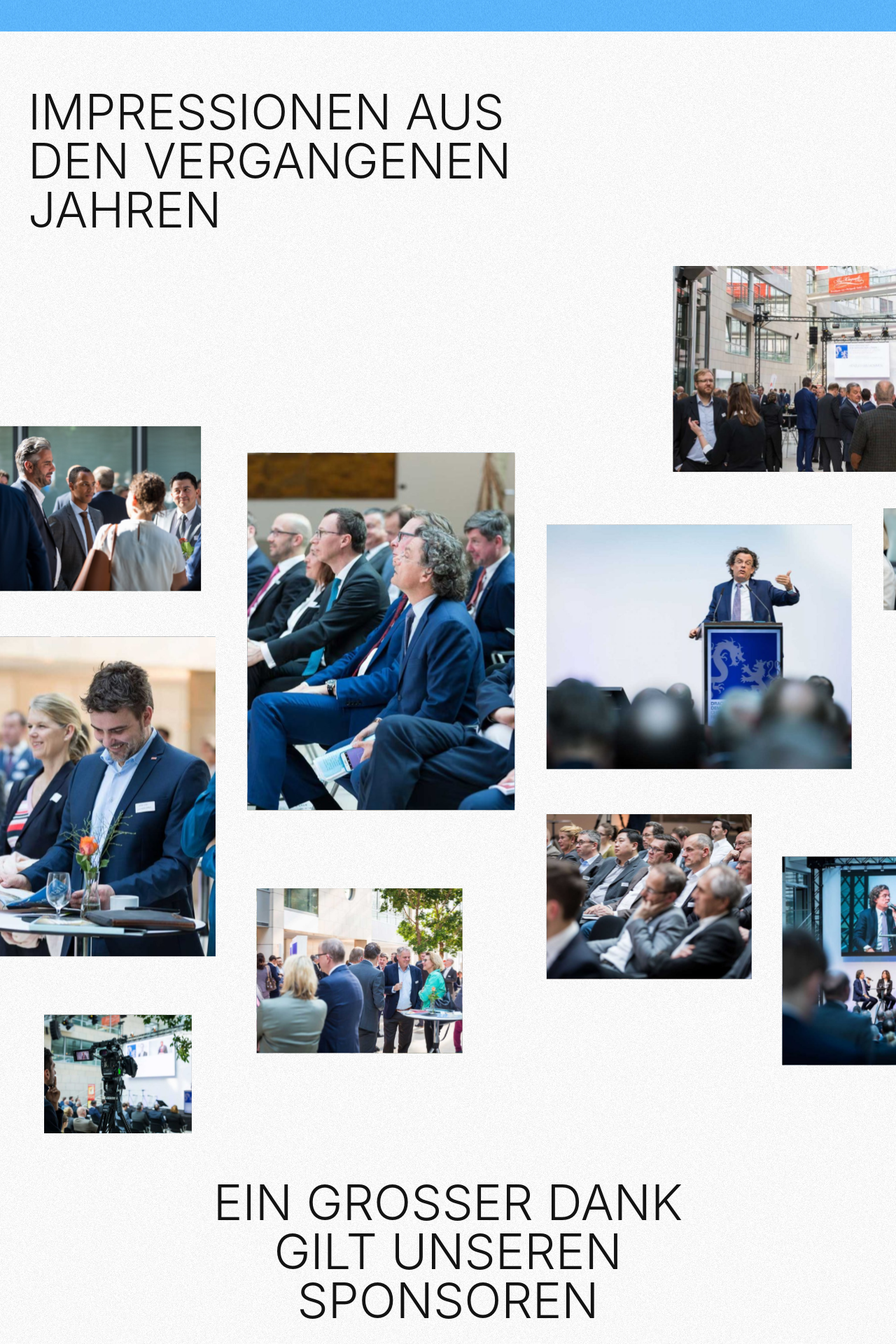
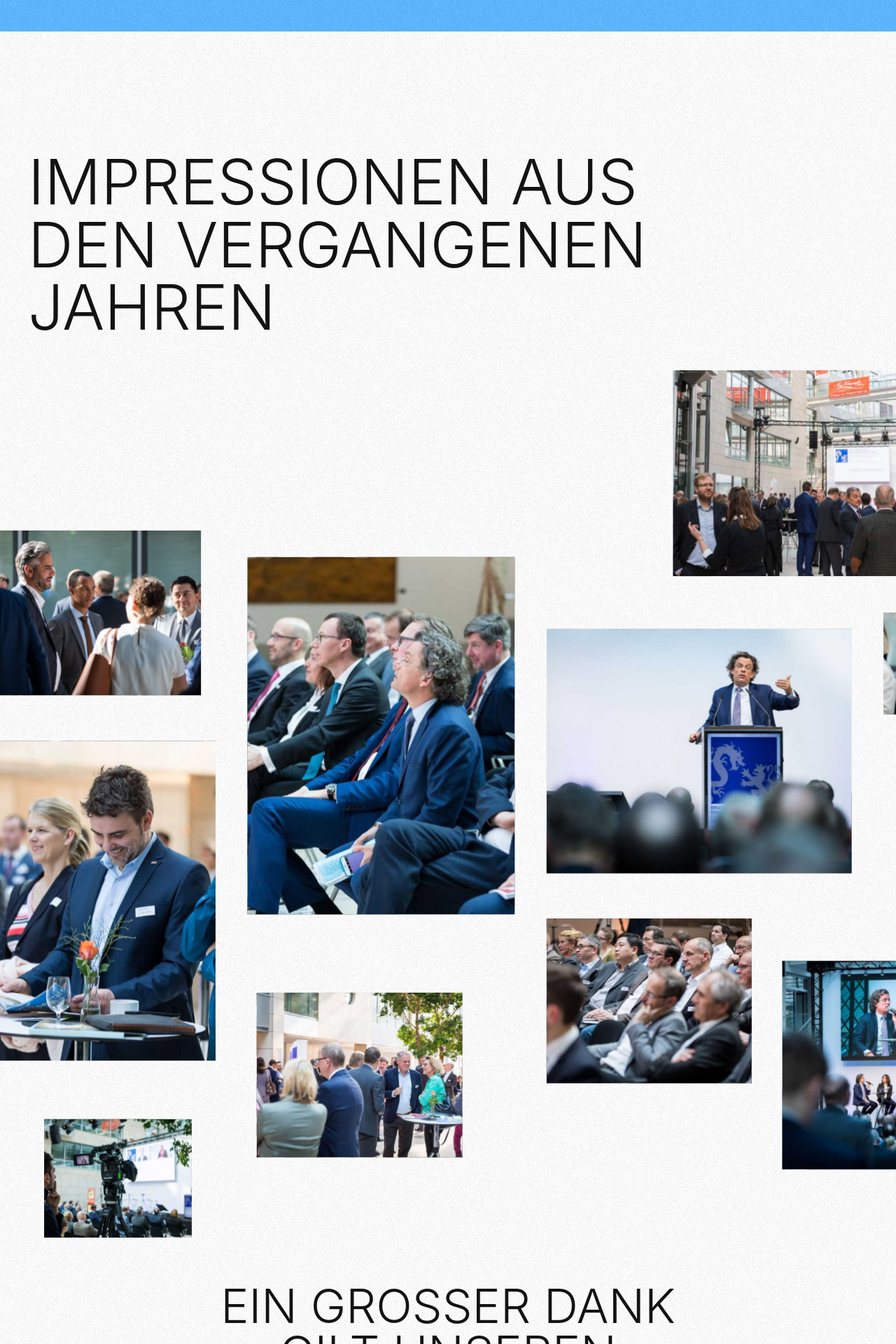
Before and after one commit to Semko1010/buk, a Next.js app: page / in a window 1280 px wide. Shown: the part 5420-7340 px from the top of the page at 70% size. Built offline with nearby package versions, Linux system fonts and the light colour scheme; a web font is replaced by a local one.

Commit message:
desktop Fin

```diff
--- a/components/LastSection/LastSection.tsx
+++ b/components/LastSection/LastSection.tsx
@@ -4,13 +4,13 @@ const LastSection = () => {
 			style={{
 				backgroundImage: `url("./img/last.svg")`,
 			}}
-			className='wide:pt-[170px] relative z-50 pt-20 font-inter'>
+			className='pt-[170px] relative z-50  font-inter'>
 			<main className='wide:mx-auto wide:w-[1700px]'>
 				<h2 className='md:hidden md:font-light font-normal md:leading-none md:text-res ml-[15px]  text-[37px] uppercase leading-[39px] text-headingColor'>
 					Impressionen <br /> aus den <br /> vergangenen <br />
 					Jahren
 				</h2>
-				<h2 className=' wide:text-[90px] lg:text-[70px] md:block md:font-light md:leading-none md:text-res ml-[40px]  text-[37px] uppercase leading-[39px] text-headingColor hidden'>
+				<h2 className='wide:text-[90px] md:text-[5.3vw] md:block md:font-light md:leading-none md:text-res ml-[40px]  text-[37px] uppercase leading-[39px] text-headingColor hidden'>
 					Impressionen aus <br /> den vergangenen <br />
 					Jahren
 				</h2>
--- a/components/blueContent/BlueContent.tsx
+++ b/components/blueContent/BlueContent.tsx
@@ -87,19 +87,19 @@ const BlueContent = () => {
 				</div>
 			</main>
 			<section className='wide:mx-auto wide:w-[1700px] md:mt-[139px] md:flex md:items-baseline md:ml-[40px] pb-[70px] ml-[15px] mt-[70px]'>
-				<div className='wide:ml-[40px] md:mr-[50px] md:items-baseline md:flex-row flex flex-col'>
+				<div className='wide:ml-[40px] wide:mr-[100px] md:mr-[50px] md:items-baseline md:flex-row flex flex-col'>
 					<h2 className='wide:text-[120px] lg:text-res md:mr-4 md:text-res2 text-[100px] leading-[121px]  text-white'>
 						{kon}
 					</h2>
 					<p className='uppercase font-semi-bold text-white'>Kongresse</p>
 				</div>
-				<div className='md:mr-[50px] md:items-baseline md:flex-row flex flex-col mt-5'>
+				<div className='wide:mr-[100px] md:mr-[50px] md:items-baseline md:flex-row flex flex-col mt-5'>
 					<h2 className='wide:text-[120px] lg:text-res md:mr-4 leading-[121px] md:text-res2 text-[100px] text-white'>
 						{user}
 					</h2>
 					<p className='uppercase font-semi-bold text-white'>Teilnehmer</p>
 				</div>
-				<div className='md:items-baseline md:flex-row flex flex-col mt-5'>
+				<div className='wide:mr-[100px] md:items-baseline md:flex-row flex flex-col mt-5'>
 					<h2 className='wide:text-[120px] lg:text-res md:mr-4 leading-[121px] md:text-res2 text-[100px] text-white'>
 						{refer}
 					</h2>
--- a/components/nav/nav.tsx
+++ b/components/nav/nav.tsx
@@ -22,23 +22,23 @@ const Nav = () => {
 				<ul
 					className={`${
 						showMenu
-							? "w-screen opacity-100 text-fontColorPrimary"
+							? "w-[100%] opacity-100 text-fontColorPrimary"
 							: "text-fontColorPrimary w-0 opacity-0"
-					} lg:h-auto lg:hidden lg:pt-0  lg:opacity-100 lg:flex lg:items-center lg:border-none lg:static text-sm duration-700   h-screen  fixed right-0 top-20 uppercase pl-[15px] pt-12 bg-white`}>
+					} lg:h-auto lg:hidden lg:pt-0  lg:opacity-100 lg:flex lg:items-center lg:border-none lg:static text-sm duration-700  h-screen  fixed right-0 top-20  uppercase pl-[15px] pt-12 bg-white`}>
 					<li className='lg:mt-0 mt-4 cursor-pointer'>Agenda</li>
 					<li className='lg:mt-0 mt-[39px] cursor-pointer'>Thema</li>
 					<li className='lg:mt-0 mt-[39px] cursor-pointer'>Redner:innen</li>
 					<li className='lg:mt-0 mt-[39px] cursor-pointer'>Kontakt</li>
-					<li className='w-80 lg:mt-0 mt-[39px] cursor-pointer'>
+					<li className=' w-80 lg:mt-0 mt-[39px] cursor-pointer'>
 						Covid 19 - Infos
 					</li>
 				</ul>
 				<div className='flex items-center'>
 					<div className='md:flex md:items-center'>
-						<p className='md:inline-block text-sm d uppercase md:mr-10 mr-8 hidden'>
+						<p className='cursor-pointer md:inline-block text-sm d uppercase md:mr-10 mr-8 hidden'>
 							Kontakt
 						</p>
-						<p className='md:mr-0 mr-14 text-fontColorPrimary text-sm font-semibold uppercase'>
+						<p className='cursor-pointer md:mr-0 mr-14 text-fontColorPrimary text-sm font-semibold uppercase'>
 							Ticket kaufen
 						</p>
 					</div>
--- a/components/sponsors/Sponsors.tsx
+++ b/components/sponsors/Sponsors.tsx
@@ -10,7 +10,7 @@ const Sponsors = () => {
 					Das Sind unsere Sponsoren
 				</h2>
 				<div className='text-center w-full'>
-					<h2 className='wide:text-[90px] lg:text-[70px] md:inline hidden  md:font-light md:leading-none md:text-res  text-[37px] uppercase leading-[39px] text-headingColor'>
+					<h2 className='wide:text-[90px] lg:text-[5.3vw] md:inline hidden  md:font-light md:leading-none md:text-res  text-[37px] uppercase leading-[39px] text-headingColor'>
 						EIN GROSSER DANK <br /> GILT UNSEREN <br />
 						SPONSOREN
 					</h2>
--- a/components/ticketKaufen/TicketKaufen.tsx
+++ b/components/ticketKaufen/TicketKaufen.tsx
@@ -19,8 +19,8 @@ const TicketKaufen = () => {
 						<button className='lg:mb-[57px] lg:mt-[32px] md:mb-[56px] md:mt-[17px] my-[30px] leading-[16px] uppercase font-bold text-sm rounded-[100px] py-[22px] px-[27px] text-buttonTextColor bg-white'>
 							Ticket Kaufen
 						</button>
-						<article className='desktop:w-full desktop:flex hidden desktop:w-1/2 desktop:flex-row flex flex-col lg:w-[400px]'>
-							<p className='desktop:w-2/5 desktop:mr-[76px] mt-[30px] leading-[23px] text-white font-medium'>
+						<article className='desktop:w-full desktop:flex hidden desktop:flex-row flex flex-col lg:w-[400px]'>
+							<p className='desktop:h-[350px] desktop:w-2/5 desktop:mr-[76px] mt-[30px] leading-[23px] text-white font-medium'>
 								In keiner Phase der Geschichte hat es einen vergleichbaren
 								Innovationsschub gegeben wie in unserer Zeit. So werden wir mit
 								dem Aufkommen von künstlicher Intelligenz konfrontiert.
@@ -64,7 +64,7 @@ const TicketKaufen = () => {
 							Medizin oder einer erheblichen Veränderung der Medienlandschaft.
 						</p>
 
-						<p className='mt-[30px] leading-[23px] text-white font-medium'>
+						<p className=' mt-[30px] leading-[23px] text-white font-medium'>
 							Während häufig über mögliche zukünftige Szenarien debattiert wird,
 							so zum Beispiel über die Zukunft der Arbeit, ist der Weg, der in
 							diese Zukunft führen soll, allerdings noch völlig offen. Gerade in
```
